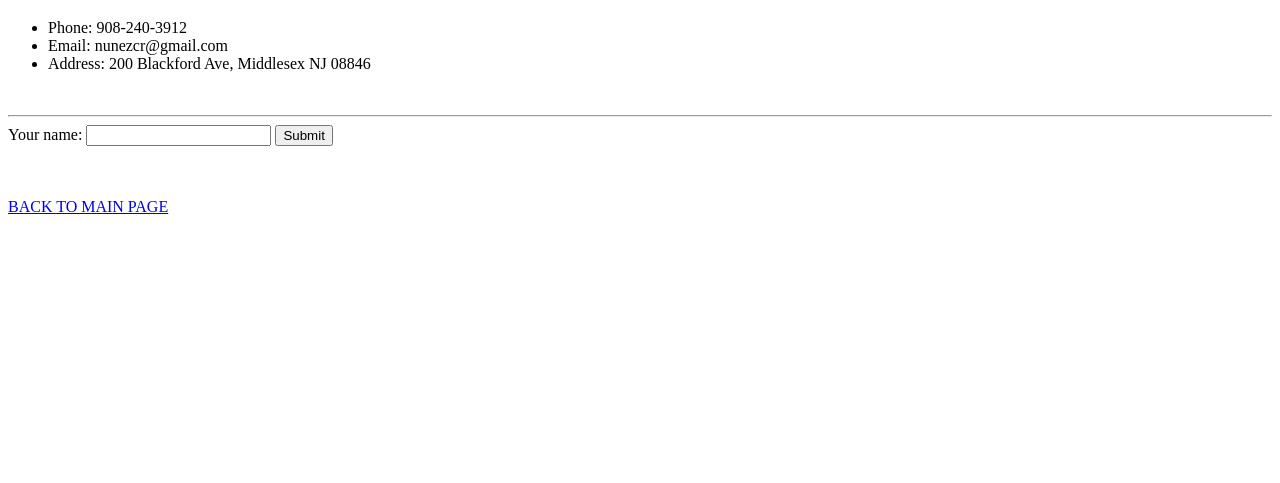
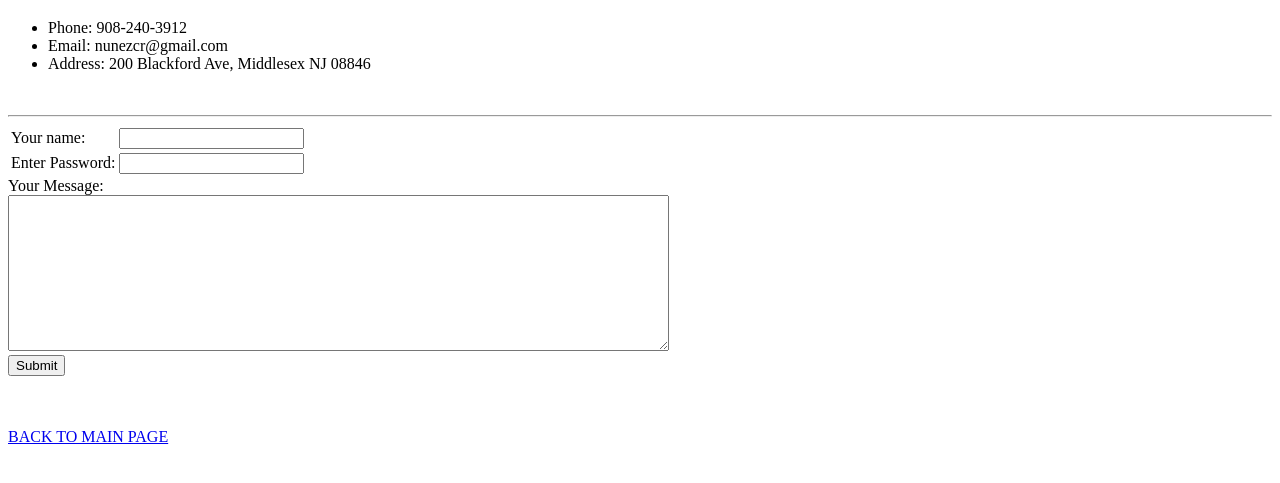
Before and after one commit to nunezcr1290/udemy, a plain HTML site: page contact.html in a window 1280 px wide. Shown: the part 61-544 px from the top of the page. Drawn offline with Linux system fonts and the light colour scheme.

Commit message:
Update contact.html

```diff
--- a/contact.html
+++ b/contact.html
@@ -14,9 +14,20 @@
   </ul>
   <br>
   <hr>
+
  <form action="index.html" method="post" enctype="text/plain"  >
-  <label>Your name: </label>
-  <input type="text" name="" value="">
+     <table>
+         <tr>
+             <td>  <label>Your name: </label> </td>
+             <td>  <input type="text" name="" value=""> </td>
+         </tr>
+         <tr>
+             <td><label for="">Enter Password: </label></td>
+             <td><input type="password" name="pass" id=""></td>
+         </tr>
+     </table>
+     <label>Your Message: </label><br>
+     <textarea name="" id="" cols="80" rows="10"></textarea><br>
   <input type="submit" name="" id="">
   <br>
  </form>
```
